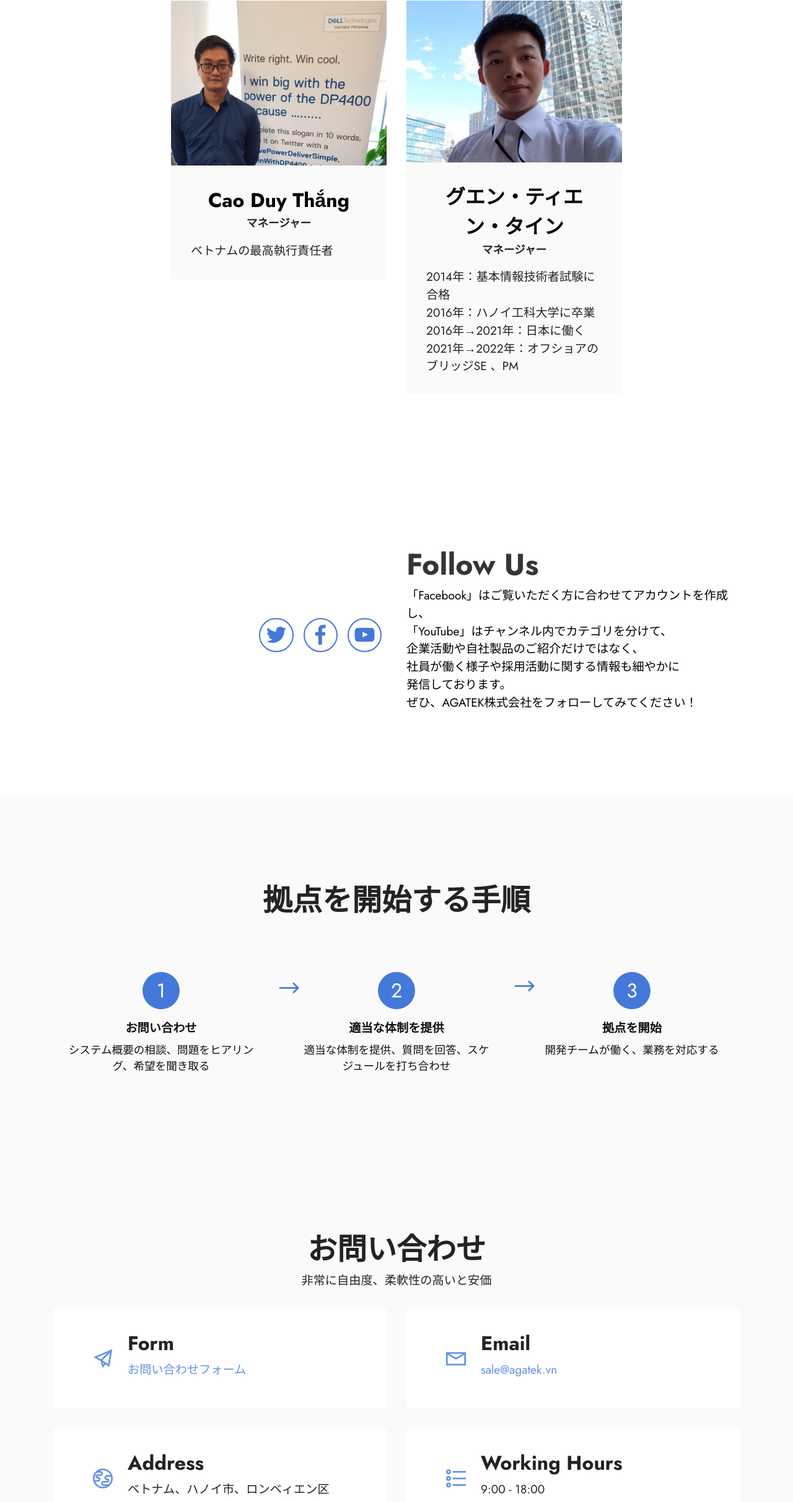
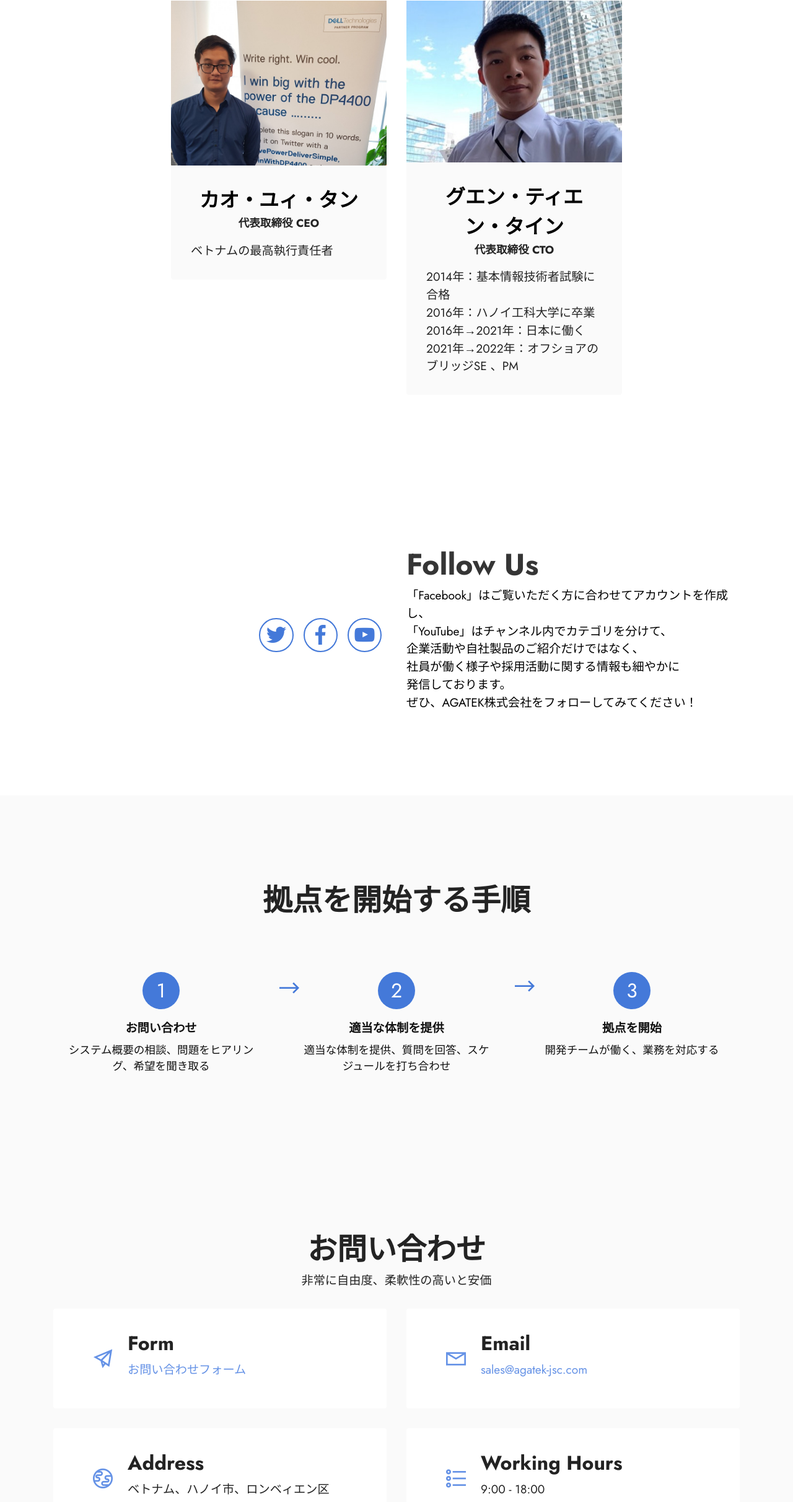
Before and after one commit to oximenvn/Agatek-web-public, a plain HTML site: page contact.html in a window 1280 px wide. Shown: the part 3578-6001 px from the top of the page at 62% size. Drawn offline with nearby package versions, Linux system fonts and the light colour scheme; files whose address does not match are found by name.

Commit message:
Update Information
Update Information

```diff
--- a/contact.html
+++ b/contact.html
@@ -372,11 +372,11 @@
                     </div>
                     <div class="content-wrap">
                         <h5 class="mbr-section-title card-title mbr-fonts-style align-center m-0 display-5 reveal fade-left">
-                            <strong>Cao Duy Thắng</strong></h5>
+                            <strong>カオ・ユィ・タン</strong></h5>
                         <h6 class="mbr-role mbr-fonts-style align-center mb-3 display-4 reveal fade-left">
-                            <strong>マネージャー</strong></h6>
+                            <strong>代表取締役 CEO</strong>
+                        </h6>
                         <p class="card-text mbr-fonts-style align-center display-7 reveal fade-left">ベトナムの最高執行責任者</p>
-
 
                     </div>
                 </div>
@@ -391,12 +391,10 @@
                         <h5 class="mbr-section-title card-title mbr-fonts-style align-center m-0 display-5 reveal fade-right">
                             <strong>グエン・ティエン・タイン</strong></h5>
                         <h6 class="mbr-role mbr-fonts-style align-center mb-3 display-4 reveal fade-right">
-                            <strong>マネージャー</strong>
+                            <strong>代表取締役 CTO</strong>
                         </h6>
                         <p class="card-text mbr-fonts-style align-center display-7 reveal fade-right">
                             2014年：基本情報技術者試験に合格<br>2016年：ハノイ工科大学に卒業<br>2016年→2021年：日本に働く<br>2021年→2022年：オフショアのブリッジSE 、PM</p>
-
-
                     </div>
                 </div>
             </div>
@@ -547,7 +545,7 @@
                             <strong>Email</strong>
                         </h6>
                         <p class="mbr-text mbr-fonts-style display-7">
-                            <a href="mailto:sale@agatek.vn" class="text-primary">sale@agatek.vn</a></p>
+                            <a href="mailto:sales@agatek-jsc.com" class="text-primary">sales@agatek-jsc.com</a></p>
                     </div>
                 </div>
             </div>
```
Also changed, not shown: index-vi.html (+2 -2 lines), index.html (+1 -1 lines).
